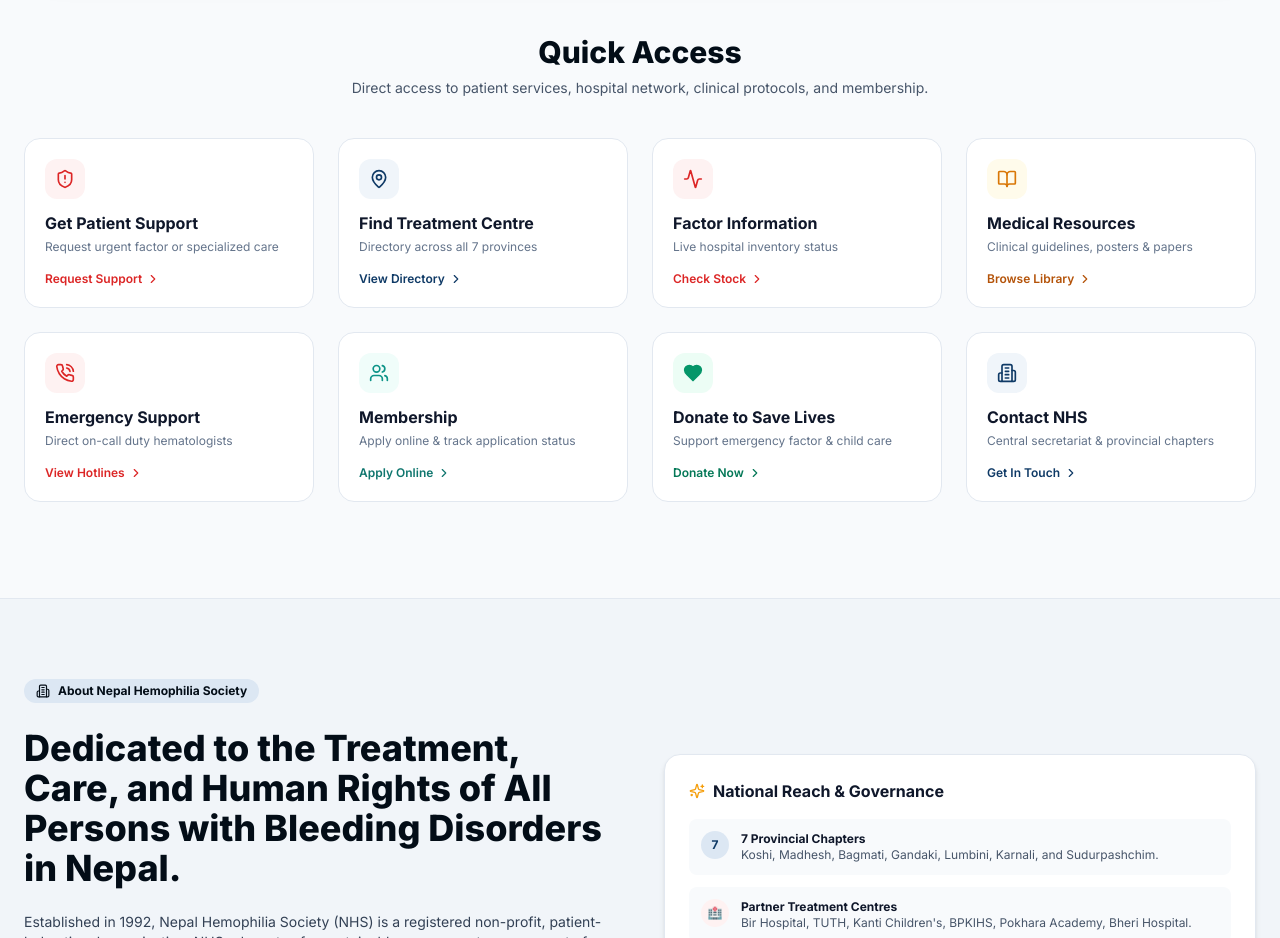
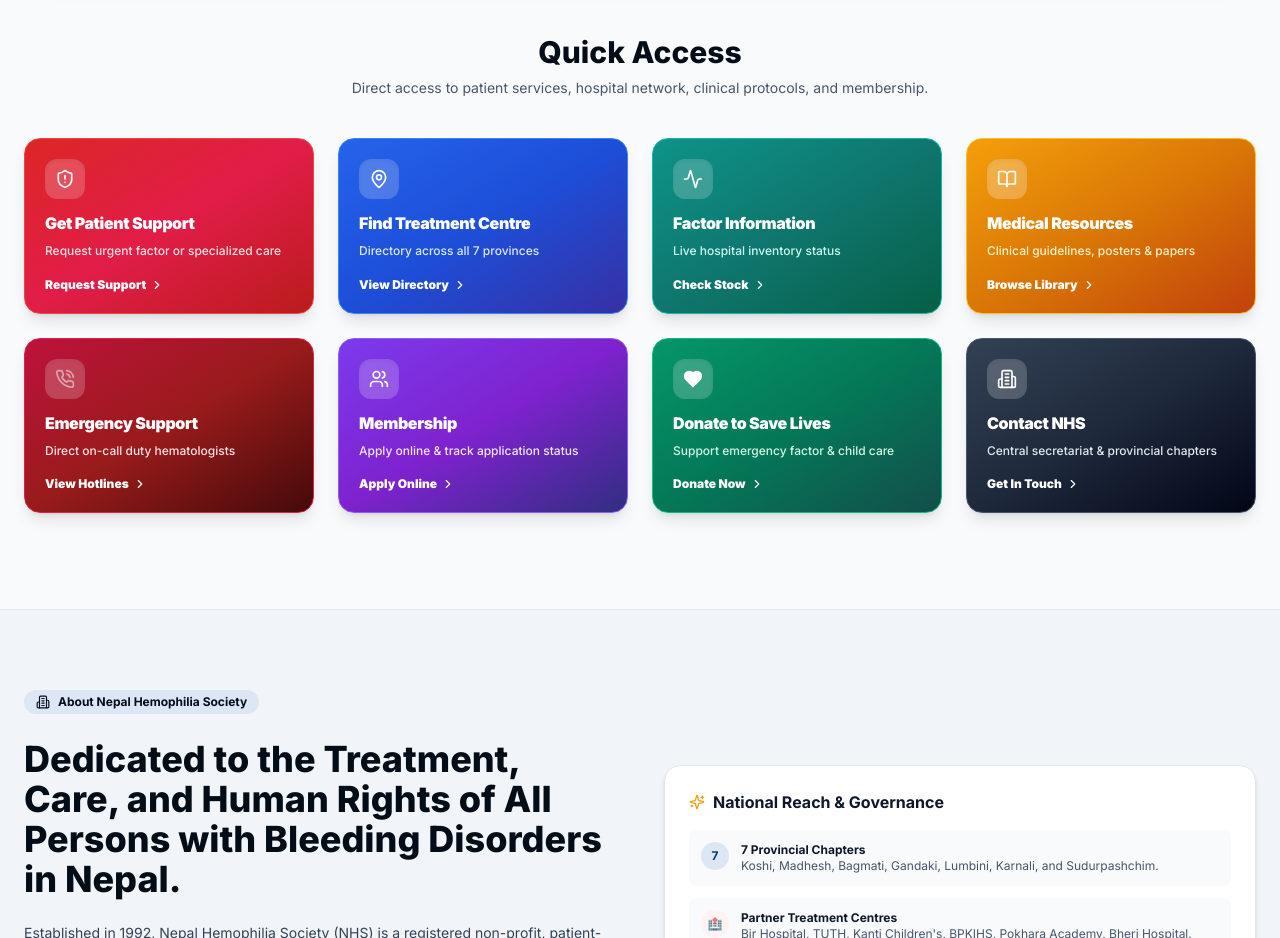
Before and after one commit to N2047/nepal-hemophila, a Next.js app: page / in a window 1280 px wide. Shown: the part 1880-2818 px from the top of the page. Built offline with nearby package versions, Linux system fonts and the light colour scheme.

Commit message:
style(home): thematic international colors and high-contrast typography for 8 action cards

```diff
--- a/src/app/page.tsx
+++ b/src/app/page.tsx
@@ -317,161 +317,161 @@
 
         <div className="grid grid-cols-2 sm:grid-cols-2 lg:grid-cols-4 gap-4 sm:gap-6">
 
-          {/* Card 1: Get Patient Support */}
+          {/* Card 1: Get Patient Support (Urgent Medical Crimson) */}
           <Link
             href="/services/get-support"
-            className="p-5 rounded-2xl bg-white border border-slate-200 hover:border-red-400 hover:shadow-xl transition-all group relative overflow-hidden"
+            className="p-5 rounded-2xl bg-gradient-to-br from-red-600 via-rose-600 to-red-700 text-white shadow-lg hover:shadow-2xl hover:-translate-y-1 transition-all duration-200 group relative overflow-hidden border border-red-500"
           >
-            <div className="w-10 h-10 rounded-xl bg-red-50 text-accent flex items-center justify-center mb-3 group-hover:scale-110 transition-transform">
-              <ShieldAlert className="w-5 h-5" />
+            <div className="w-10 h-10 rounded-xl bg-white/20 text-white flex items-center justify-center mb-3 group-hover:scale-110 transition-transform backdrop-blur-xs shadow-inner">
+              <ShieldAlert className="w-5 h-5 text-white" />
             </div>
-            <h3 className="font-bold text-sm sm:text-base text-slate-900 group-hover:text-accent transition-colors">
+            <h3 className="font-black text-sm sm:text-base text-white tracking-tight drop-shadow-xs">
               {isNepali ? "बिरामी सहयोग अनुरोध" : "Get Patient Support"}
             </h3>
-            <p className="text-xs text-slate-500 mt-1">
+            <p className="text-xs text-red-100 mt-1.5 leading-relaxed font-medium">
               {isNepali ? "आकस्मिक फ्याक्टर, औषधि वा परामर्श सहयोग फारम" : "Request urgent factor or specialized care"}
             </p>
-            <div className="mt-4 flex items-center text-xs font-semibold text-accent gap-1">
+            <div className="mt-4 flex items-center text-xs font-black text-white gap-1 group-hover:gap-2 transition-all">
               <span>{isNepali ? "अनुरोध गर्नुहोस्" : "Request Support"}</span>
               <ChevronRight className="w-3.5 h-3.5 group-hover:translate-x-1 transition-transform" />
             </div>
           </Link>
 
-          {/* Card 2: Find Treatment Centre */}
+          {/* Card 2: Find Treatment Centre (Hospital Sapphire Blue) */}
           <Link
             href="/treatment-centres"
-            className="p-5 rounded-2xl bg-white border border-slate-200 hover:border-primary-400 hover:shadow-xl transition-all group"
+            className="p-5 rounded-2xl bg-gradient-to-br from-blue-600 via-blue-700 to-indigo-800 text-white shadow-lg hover:shadow-2xl hover:-translate-y-1 transition-all duration-200 group relative overflow-hidden border border-blue-500"
           >
-            <div className="w-10 h-10 rounded-xl bg-primary-50 text-primary flex items-center justify-center mb-3 group-hover:scale-110 transition-transform">
-              <MapPin className="w-5 h-5" />
+            <div className="w-10 h-10 rounded-xl bg-white/20 text-white flex items-center justify-center mb-3 group-hover:scale-110 transition-transform backdrop-blur-xs shadow-inner">
+              <MapPin className="w-5 h-5 text-white" />
             </div>
-            <h3 className="font-bold text-sm sm:text-base text-slate-900 group-hover:text-primary transition-colors">
+            <h3 className="font-black text-sm sm:text-base text-white tracking-tight drop-shadow-xs">
               {isNepali ? "उपचार केन्द्र खोज्नुहोस्" : "Find Treatment Centre"}
             </h3>
-            <p className="text-xs text-slate-500 mt-1">
+            <p className="text-xs text-blue-100 mt-1.5 leading-relaxed font-medium">
               {isNepali ? "नेपालका सातै प्रदेशका अस्पताल तथा विशेषज्ञ सूची" : "Directory across all 7 provinces"}
             </p>
-            <div className="mt-4 flex items-center text-xs font-semibold text-primary gap-1">
+            <div className="mt-4 flex items-center text-xs font-black text-white gap-1 group-hover:gap-2 transition-all">
               <span>{isNepali ? "केन्द्रहरू हेर्नुहोस्" : "View Directory"}</span>
               <ChevronRight className="w-3.5 h-3.5 group-hover:translate-x-1 transition-transform" />
             </div>
           </Link>
 
-          {/* Card 3: Factor Information */}
+          {/* Card 3: Factor Information (Clinical Clotting Teal) */}
           <Link
             href="/factor-availability"
-            className="p-5 rounded-2xl bg-white border border-slate-200 hover:border-red-400 hover:shadow-xl transition-all group"
+            className="p-5 rounded-2xl bg-gradient-to-br from-teal-600 via-teal-700 to-emerald-800 text-white shadow-lg hover:shadow-2xl hover:-translate-y-1 transition-all duration-200 group relative overflow-hidden border border-teal-500"
           >
-            <div className="w-10 h-10 rounded-xl bg-red-50 text-red-600 flex items-center justify-center mb-3 group-hover:scale-110 transition-transform">
-              <Activity className="w-5 h-5" />
+            <div className="w-10 h-10 rounded-xl bg-white/20 text-white flex items-center justify-center mb-3 group-hover:scale-110 transition-transform backdrop-blur-xs shadow-inner">
+              <Activity className="w-5 h-5 text-white" />
             </div>
-            <h3 className="font-bold text-sm sm:text-base text-slate-900 group-hover:text-accent transition-colors">
+            <h3 className="font-black text-sm sm:text-base text-white tracking-tight drop-shadow-xs">
               {isNepali ? "फ्याक्टर उपलब्धता" : "Factor Information"}
             </h3>
-            <p className="text-xs text-slate-500 mt-1">
+            <p className="text-xs text-teal-100 mt-1.5 leading-relaxed font-medium">
               {isNepali ? "अस्पतालअनुसार फ्याक्टर ८ र ९ को मौज्दात स्थिति" : "Live hospital inventory status"}
             </p>
-            <div className="mt-4 flex items-center text-xs font-semibold text-accent gap-1">
+            <div className="mt-4 flex items-center text-xs font-black text-white gap-1 group-hover:gap-2 transition-all">
               <span>{isNepali ? "तालिका हेर्नुहोस्" : "Check Stock"}</span>
               <ChevronRight className="w-3.5 h-3.5 group-hover:translate-x-1 transition-transform" />
             </div>
           </Link>
 
-          {/* Card 4: Medical Resources */}
+          {/* Card 4: Medical Resources (Knowledge Ochre & Amber) */}
           <Link
             href="/resources"
-            className="p-5 rounded-2xl bg-white border border-slate-200 hover:border-amber-400 hover:shadow-xl transition-all group"
+            className="p-5 rounded-2xl bg-gradient-to-br from-amber-500 via-amber-600 to-orange-700 text-white shadow-lg hover:shadow-2xl hover:-translate-y-1 transition-all duration-200 group relative overflow-hidden border border-amber-400"
           >
-            <div className="w-10 h-10 rounded-xl bg-amber-50 text-amber-600 flex items-center justify-center mb-3 group-hover:scale-110 transition-transform">
-              <BookOpen className="w-5 h-5" />
+            <div className="w-10 h-10 rounded-xl bg-white/25 text-white flex items-center justify-center mb-3 group-hover:scale-110 transition-transform backdrop-blur-xs shadow-inner">
+              <BookOpen className="w-5 h-5 text-white" />
             </div>
-            <h3 className="font-bold text-sm sm:text-base text-slate-900 group-hover:text-amber-700 transition-colors">
+            <h3 className="font-black text-sm sm:text-base text-white tracking-tight drop-shadow-xs">
               {isNepali ? "चिकित्सा तथा स्रोत सामग्री" : "Medical Resources"}
             </h3>
-            <p className="text-xs text-slate-500 mt-1">
+            <p className="text-xs text-amber-100 mt-1.5 leading-relaxed font-medium">
               {isNepali ? "क्लिनिकल निर्देशिका, ब्रोसर तथा अनुसन्धान प्रतिवेदन" : "Clinical guidelines, posters & papers"}
             </p>
-            <div className="mt-4 flex items-center text-xs font-semibold text-amber-700 gap-1">
+            <div className="mt-4 flex items-center text-xs font-black text-white gap-1 group-hover:gap-2 transition-all">
               <span>{isNepali ? "पुस्तकालय खोल्नुहोस्" : "Browse Library"}</span>
               <ChevronRight className="w-3.5 h-3.5 group-hover:translate-x-1 transition-transform" />
             </div>
           </Link>
 
-          {/* Card 5: Emergency Support */}
+          {/* Card 5: Emergency Support (24/7 Siren Ruby Red) */}
           <button
             onClick={() => setEmergencyModalOpen(true)}
-            className="text-left p-5 rounded-2xl bg-white border border-slate-200 hover:border-red-400 hover:shadow-xl transition-all group"
+            className="text-left p-5 rounded-2xl bg-gradient-to-br from-rose-700 via-red-800 to-red-950 text-white shadow-lg hover:shadow-2xl hover:-translate-y-1 transition-all duration-200 group relative overflow-hidden border border-rose-600"
           >
-            <div className="w-10 h-10 rounded-xl bg-red-50 text-red-600 flex items-center justify-center mb-3 group-hover:scale-110 transition-transform">
-              <PhoneCall className="w-5 h-5" />
+            <div className="w-10 h-10 rounded-xl bg-white/20 text-white flex items-center justify-center mb-3 group-hover:scale-110 transition-transform backdrop-blur-xs shadow-inner">
+              <PhoneCall className="w-5 h-5 text-white animate-pulse" />
             </div>
-            <h3 className="font-bold text-sm sm:text-base text-slate-900 group-hover:text-accent transition-colors">
+            <h3 className="font-black text-sm sm:text-base text-white tracking-tight drop-shadow-xs">
               {isNepali ? "आकस्मिक हटलाइनहरू" : "Emergency Support"}
             </h3>
-            <p className="text-xs text-slate-500 mt-1">
+            <p className="text-xs text-rose-100 mt-1.5 leading-relaxed font-medium">
               {isNepali ? "२४/७ अस्पताल हटलाइन तथा प्राथमिक उपचार विधि" : "Direct on-call duty hematologists"}
             </p>
-            <div className="mt-4 flex items-center text-xs font-semibold text-accent gap-1">
+            <div className="mt-4 flex items-center text-xs font-black text-white gap-1 group-hover:gap-2 transition-all">
               <span>{isNepali ? "सम्पर्क हेर्नुहोस्" : "View Hotlines"}</span>
               <ChevronRight className="w-3.5 h-3.5 group-hover:translate-x-1 transition-transform" />
             </div>
           </button>
 
-          {/* Card 6: Membership Application */}
+          {/* Card 6: Membership Application (Community Royal Violet) */}
           <Link
             href="/membership"
-            className="p-5 rounded-2xl bg-white border border-slate-200 hover:border-teal-400 hover:shadow-xl transition-all group"
+            className="p-5 rounded-2xl bg-gradient-to-br from-violet-600 via-purple-700 to-indigo-900 text-white shadow-lg hover:shadow-2xl hover:-translate-y-1 transition-all duration-200 group relative overflow-hidden border border-violet-500"
           >
-            <div className="w-10 h-10 rounded-xl bg-teal-50 text-teal-600 flex items-center justify-center mb-3 group-hover:scale-110 transition-transform">
-              <Users className="w-5 h-5" />
+            <div className="w-10 h-10 rounded-xl bg-white/20 text-white flex items-center justify-center mb-3 group-hover:scale-110 transition-transform backdrop-blur-xs shadow-inner">
+              <Users className="w-5 h-5 text-white" />
             </div>
-            <h3 className="font-bold text-sm sm:text-base text-slate-900 group-hover:text-teal-700 transition-colors">
+            <h3 className="font-black text-sm sm:text-base text-white tracking-tight drop-shadow-xs">
               {isNepali ? "अनलाइन सदस्यता आवेदन" : "Membership"}
             </h3>
-            <p className="text-xs text-slate-500 mt-1">
+            <p className="text-xs text-purple-100 mt-1.5 leading-relaxed font-medium">
               {isNepali ? "एन.एच.एस. सदस्यता दर्ता तथा डिजिटल परिचयपत्र" : "Apply online & track application status"}
             </p>
-            <div className="mt-4 flex items-center text-xs font-semibold text-teal-700 gap-1">
+            <div className="mt-4 flex items-center text-xs font-black text-white gap-1 group-hover:gap-2 transition-all">
               <span>{isNepali ? "आवेदन फारम" : "Apply Online"}</span>
               <ChevronRight className="w-3.5 h-3.5 group-hover:translate-x-1 transition-transform" />
             </div>
           </Link>
 
-          {/* Card 7: Donate */}
+          {/* Card 7: Donate (Hope & Philanthropy Emerald Green) */}
           <Link
             href="/donate"
-            className="p-5 rounded-2xl bg-white border border-slate-200 hover:border-emerald-400 hover:shadow-xl transition-all group"
+            className="p-5 rounded-2xl bg-gradient-to-br from-emerald-600 via-emerald-700 to-teal-900 text-white shadow-lg hover:shadow-2xl hover:-translate-y-1 transition-all duration-200 group relative overflow-hidden border border-emerald-500"
           >
-            <div className="w-10 h-10 rounded-xl bg-emerald-50 text-emerald-600 flex items-center justify-center mb-3 group-hover:scale-110 transition-transform">
-              <Heart className="w-5 h-5 fill-emerald-600" />
+            <div className="w-10 h-10 rounded-xl bg-white/20 text-white flex items-center justify-center mb-3 group-hover:scale-110 transition-transform backdrop-blur-xs shadow-inner">
+              <Heart className="w-5 h-5 text-white fill-white" />
             </div>
-            <h3 className="font-bold text-sm sm:text-base text-slate-900 group-hover:text-emerald-700 transition-colors">
+            <h3 className="font-black text-sm sm:text-base text-white tracking-tight drop-shadow-xs">
               {isNepali ? "सहयोग / दान गर्नुहोस्" : "Donate to Save Lives"}
             </h3>
-            <p className="text-xs text-slate-500 mt-1">
+            <p className="text-xs text-emerald-100 mt-1.5 leading-relaxed font-medium">
               {isNepali ? "eSewa, Khalti, QR तथा बैंकमार्फत सहयोग गर्नुहोस्" : "Support emergency factor & child care"}
             </p>
-            <div className="mt-4 flex items-center text-xs font-semibold text-emerald-700 gap-1">
+            <div className="mt-4 flex items-center text-xs font-black text-white gap-1 group-hover:gap-2 transition-all">
               <span>{isNepali ? "दान गर्नुहोस्" : "Donate Now"}</span>
               <ChevronRight className="w-3.5 h-3.5 group-hover:translate-x-1 transition-transform" />
             </div>
           </Link>
 
-          {/* Card 8: Contact NHS */}
+          {/* Card 8: Contact NHS (Executive Midnight Slate) */}
           <Link
             href="/contact"
-            className="p-5 rounded-2xl bg-white border border-slate-200 hover:border-primary-400 hover:shadow-xl transition-all group"
+            className="p-5 rounded-2xl bg-gradient-to-br from-slate-700 via-slate-800 to-slate-950 text-white shadow-lg hover:shadow-2xl hover:-translate-y-1 transition-all duration-200 group relative overflow-hidden border border-slate-600"
           >
-            <div className="w-10 h-10 rounded-xl bg-primary-50 text-primary flex items-center justify-center mb-3 group-hover:scale-110 transition-transform">
-              <Building2 className="w-5 h-5" />
+            <div className="w-10 h-10 rounded-xl bg-white/20 text-white flex items-center justify-center mb-3 group-hover:scale-110 transition-transform backdrop-blur-xs shadow-inner">
+              <Building2 className="w-5 h-5 text-white" />
             </div>
-            <h3 className="font-bold text-sm sm:text-base text-slate-900 group-hover:text-primary transition-colors">
+            <h3 className="font-black text-sm sm:text-base text-white tracking-tight drop-shadow-xs">
               {isNepali ? "सम्पर्क तथा शाखाहरू" : "Contact NHS"}
             </h3>
-            <p className="text-xs text-slate-500 mt-1">
+            <p className="text-xs text-slate-200 mt-1.5 leading-relaxed font-medium">
               {isNepali ? "केन्द्रीय सचिवालय तथा ७ वटै प्रदेश कार्यालयहरू" : "Central secretariat & provincial chapters"}
             </p>
-            <div className="mt-4 flex items-center text-xs font-semibold text-primary gap-1">
+            <div className="mt-4 flex items-center text-xs font-black text-white gap-1 group-hover:gap-2 transition-all">
               <span>{isNepali ? "सम्पर्क विवरण" : "Get In Touch"}</span>
               <ChevronRight className="w-3.5 h-3.5 group-hover:translate-x-1 transition-transform" />
             </div>
```
